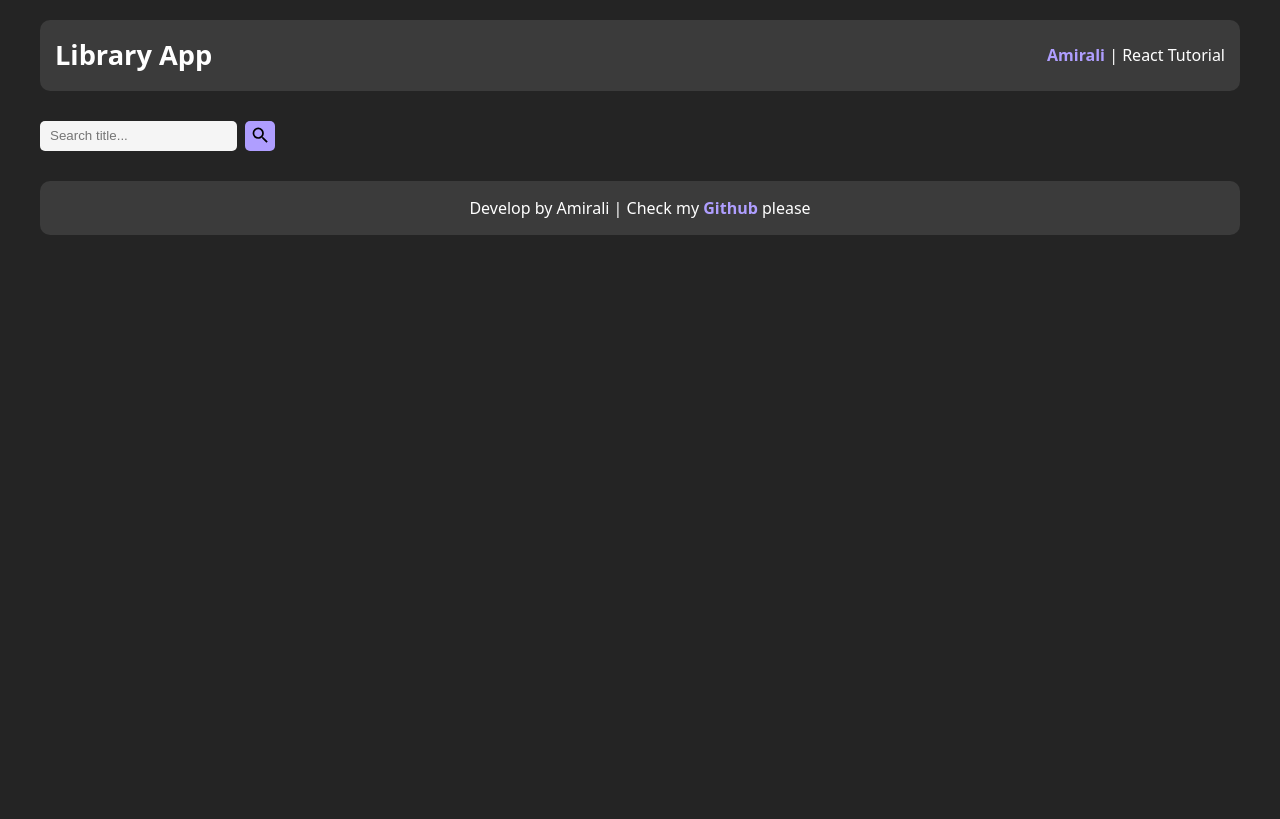
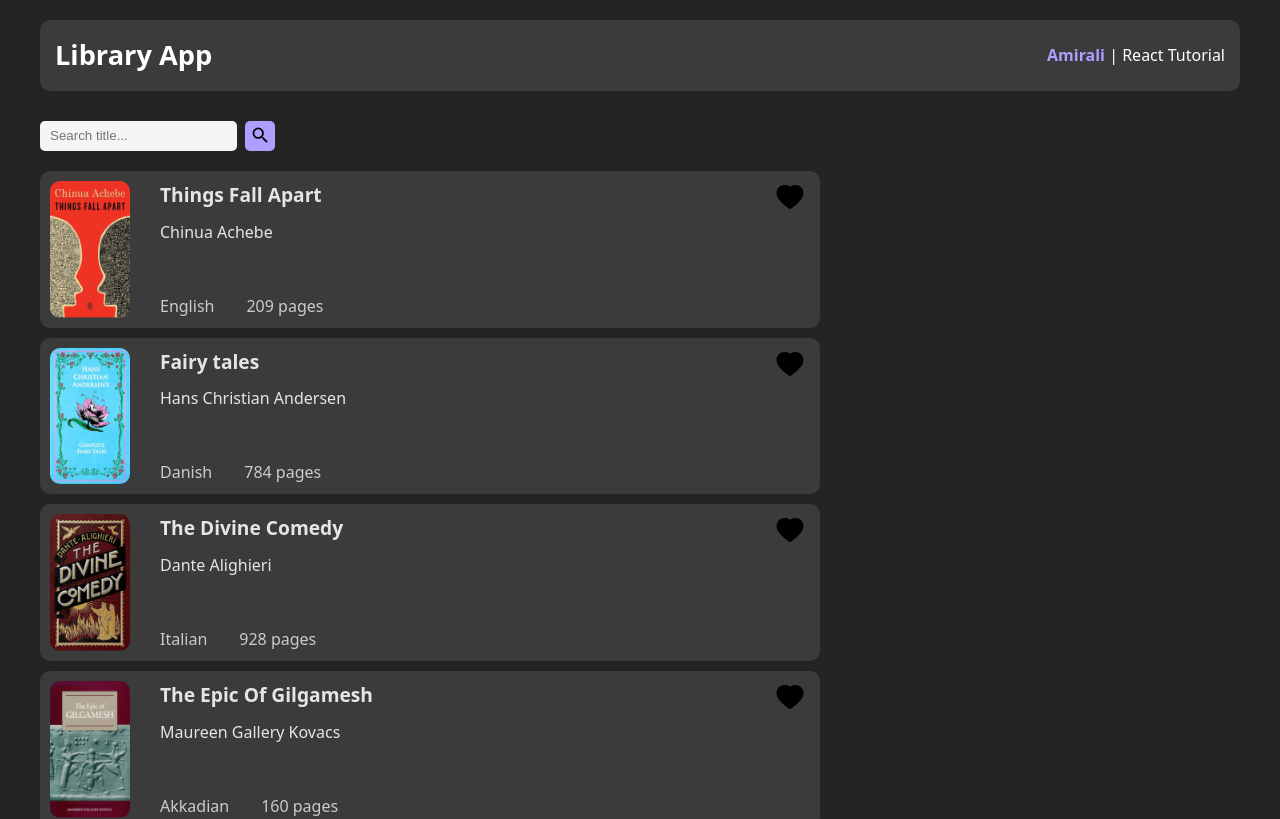
Before and after one commit to amirali-98/library-app, a React (Vite) app: page / in a window 1280 px wide. Shown: the top 819 px of the page. Built offline with nearby package versions, Linux system fonts and the light colour scheme.

Commit message:
Developed book list and like functionality

```diff
--- a/src/App.jsx
+++ b/src/App.jsx
@@ -1,11 +1,13 @@
 import SearchForm from "./components/SearchForm";
 import Layout from "./layout/Layout";
+import Home from "./template/Home";
 
 export default function App() {
   return (
     <div className="app">
       <Layout>
         <SearchForm />
+        <Home />
       </Layout>
     </div>
   );
--- /dev/null
+++ b/src/components/BookCard.jsx
@@ -0,0 +1,35 @@
+import { useState } from "react";
+import { AiFillHeart } from "react-icons/ai";
+
+import styles from "./BookCard.module.css";
+
+export default function BookCard({ book, setLikedBooks, likedBooks }) {
+  const [isLiked, setIsLiked] = useState(false);
+
+  const likeBookHandler = () => {
+    if (!isLiked) {
+      setIsLiked(true);
+      setLikedBooks(likedBooks => [...likedBooks, book]);
+    } else {
+      setIsLiked(false);
+      setLikedBooks(likedBooks.filter(lb => lb.id !== book.id));
+    }
+  };
+
+  return (
+    <li className={styles.bookItem} key={book.id}>
+      <img src={book.image} alt={book.title} />
+      <div>
+        <h3 className={styles.title}>{book.title}</h3>
+        <p className={styles.author}>{book.author}</p>
+        <div className={styles.metaInfo}>
+          <span>{book.language}</span>
+          <span>{book.pages} pages</span>
+        </div>
+      </div>
+      <button className={styles.likeBtn} onClick={likeBookHandler}>
+        <AiFillHeart style={{ color: isLiked ? "red" : "" }} />
+      </button>
+    </li>
+  );
+}
--- /dev/null
+++ b/src/components/BookCard.module.css
@@ -0,0 +1,37 @@
+.bookItem {
+  padding: 10px;
+  background-color: #3b3b3b;
+  border-radius: 10px;
+  display: flex;
+}
+
+.bookItem img {
+  width: 80px;
+  border-radius: 10px;
+  margin-right: 30px;
+}
+
+.title {
+  font-size: 1.2rem;
+  margin-bottom: 10px;
+}
+
+.author {
+  margin-bottom: 50px;
+}
+
+.metaInfo {
+  display: flex;
+  gap: 32px;
+  color: #ccc;
+}
+
+.likeBtn {
+  height: 40px;
+  width: 40px;
+  margin-left: auto;
+  background-color: transparent;
+  border: none;
+  font-size: 2rem;
+  cursor: pointer;
+}
--- a/src/components/SearchForm.module.css
+++ b/src/components/SearchForm.module.css
@@ -1,6 +1,7 @@
 .searchForm {
   display: flex;
   gap: 8px;
+  margin-bottom: 20px;
 }
 
 .searchForm input {
--- a/src/constants/mockData.js
+++ b/src/constants/mockData.js
@@ -1,9 +1,20 @@
+import img1 from "../assets/1.png";
+import img2 from "../assets/2.png";
+import img3 from "../assets/3.png";
+import img4 from "../assets/4.png";
+import img5 from "../assets/5.png";
+import img6 from "../assets/6.png";
+import img7 from "../assets/7.png";
+import img8 from "../assets/8.png";
+import img9 from "../assets/9.png";
+import img10 from "../assets/10.png";
+
 const books = [
   {
     id: "001",
     author: "Chinua Achebe",
     country: "Nigeria",
-    image: "1.png",
+    image: img1,
     language: "English",
     link: "https://en.wikipedia.org/wiki/Things_Fall_Apart\n",
     pages: 209,
@@ -14,7 +25,7 @@ const books = [
     id: "002",
     author: "Hans Christian Andersen",
     country: "Denmark",
-    image: "2.png",
+    image: img2,
     language: "Danish",
     link: "https://en.wikipedia.org/wiki/Fairy_Tales_Told_for_Children._First_Collection.\n",
     pages: 784,
@@ -25,7 +36,7 @@ const books = [
     id: "003",
     author: "Dante Alighieri",
     country: "Italy",
-    image: "3.png",
+    image: img3,
     language: "Italian",
     link: "https://en.wikipedia.org/wiki/Divine_Comedy\n",
     pages: 928,
@@ -36,7 +47,7 @@ const books = [
     id: "004",
     author: "Maureen Gallery Kovacs",
     country: "Sumer and Akkadian Empire",
-    image: "4.png",
+    image: img4,
     language: "Akkadian",
     link: "https://en.wikipedia.org/wiki/Epic_of_Gilgamesh\n",
     pages: 160,
@@ -47,7 +58,7 @@ const books = [
     id: "005",
     author: "Graham Ricardo",
     country: "Achaemenid Empire",
-    image: "5.png",
+    image: img5,
     language: "Hebrew",
     link: "https://en.wikipedia.org/wiki/Book_of_Job\n",
     pages: 176,
@@ -58,7 +69,7 @@ const books = [
     id: "006",
     author: "Hanan Al-Shaykh",
     country: "India/Iran/Iraq/Egypt/Tajikistan",
-    image: "6.png",
+    image: img6,
     language: "Arabic",
     link: "https://en.wikipedia.org/wiki/One_Thousand_and_One_Nights\n",
     pages: 288,
@@ -69,7 +80,7 @@ const books = [
     id: "007",
     author: "Robert Cook",
     country: "Iceland",
-    image: "7.png",
+    image: img7,
     language: "English",
     link: "https://en.wikipedia.org/wiki/Nj%C3%A1ls_saga\n",
     pages: 384,
@@ -80,7 +91,7 @@ const books = [
     id: "008",
     author: "Jane Austen",
     country: "United Kingdom",
-    image: "8.png",
+    image: img8,
     language: "English",
     link: "https://en.wikipedia.org/wiki/Pride_and_Prejudice\n",
     pages: 226,
@@ -91,7 +102,7 @@ const books = [
     id: "009",
     author: "Honor\u00e9 de Balzac",
     country: "France",
-    image: "9.png",
+    image: img9,
     language: "French",
     link: "https://en.wikipedia.org/wiki/Le_P%C3%A8re_Goriot\n",
     pages: 443,
@@ -102,7 +113,7 @@ const books = [
     id: "010",
     author: "Samuel Beckett",
     country: "Republic of Ireland",
-    image: "10.png",
+    image: img10,
     language: "French",
     link: "https://en.wikipedia.org/wiki/Molloy_(novel)\n",
     pages: 256,
--- /dev/null
+++ b/src/template/Home.jsx
@@ -0,0 +1,31 @@
+import { useState } from "react";
+
+import { books as allBooks } from "../constants/mockData";
+
+import BookCard from "../components/BookCard";
+
+import styles from "./Home.module.css";
+
+export default function Home() {
+  const [books, setBooks] = useState(allBooks);
+  const [likedBooks, setLikedBooks] = useState([]);
+  return (
+    <div className={styles.home}>
+      <ul>
+        {books.map(book => (
+          <BookCard
+            key={book.id}
+            book={book}
+            setLikedBooks={setLikedBooks}
+            likedBooks={likedBooks}
+          />
+        ))}
+      </ul>
+      <div>
+        {likedBooks.map(lb => (
+          <p key={lb.id}>{lb.title}</p>
+        ))}
+      </div>
+    </div>
+  );
+}
--- /dev/null
+++ b/src/template/Home.module.css
@@ -0,0 +1,13 @@
+.home {
+  display: flex;
+  align-items: start;
+  justify-content: space-between;
+}
+
+.home ul {
+  list-style: none;
+  display: flex;
+  flex-direction: column;
+  gap: 10px;
+  width: 65%;
+}
```
